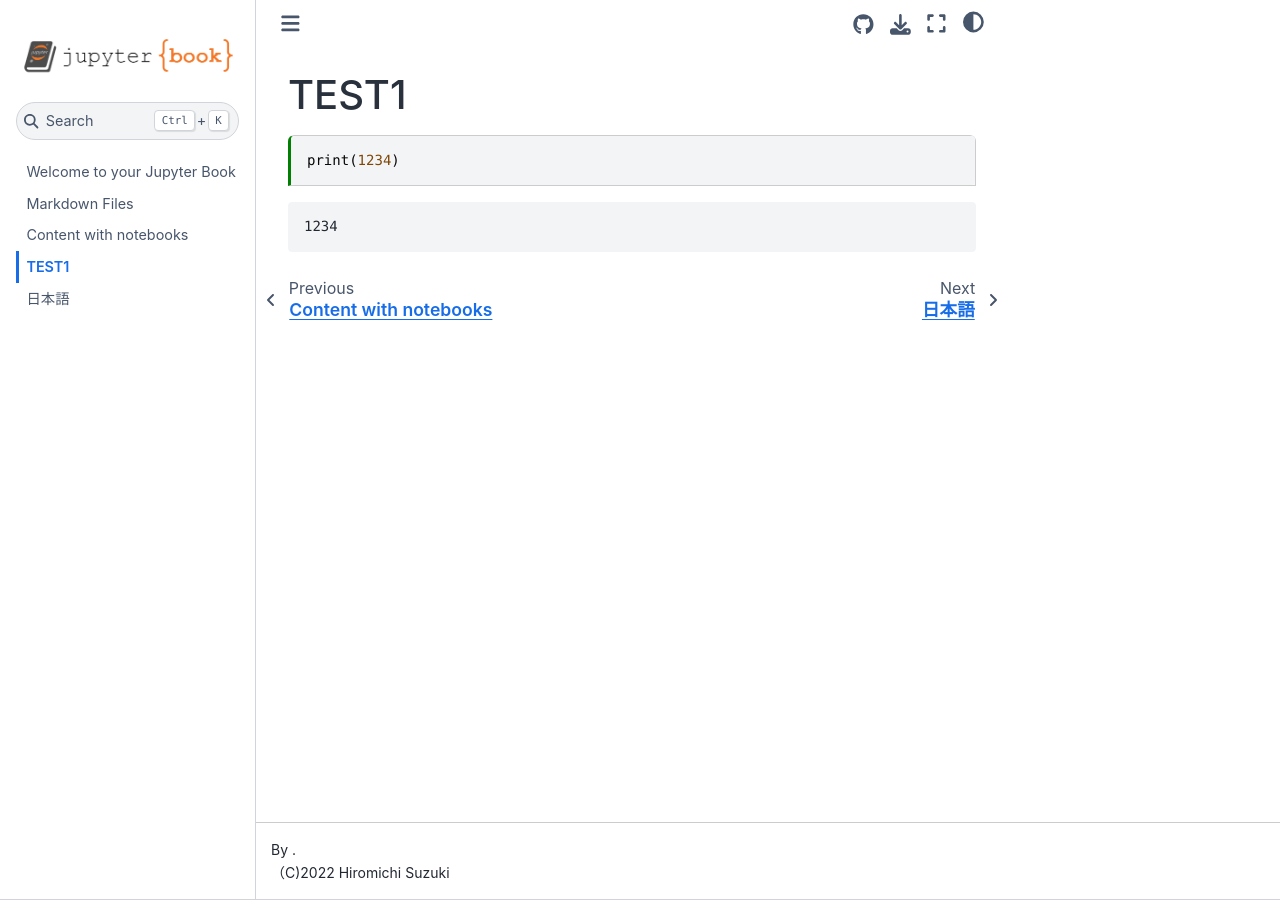
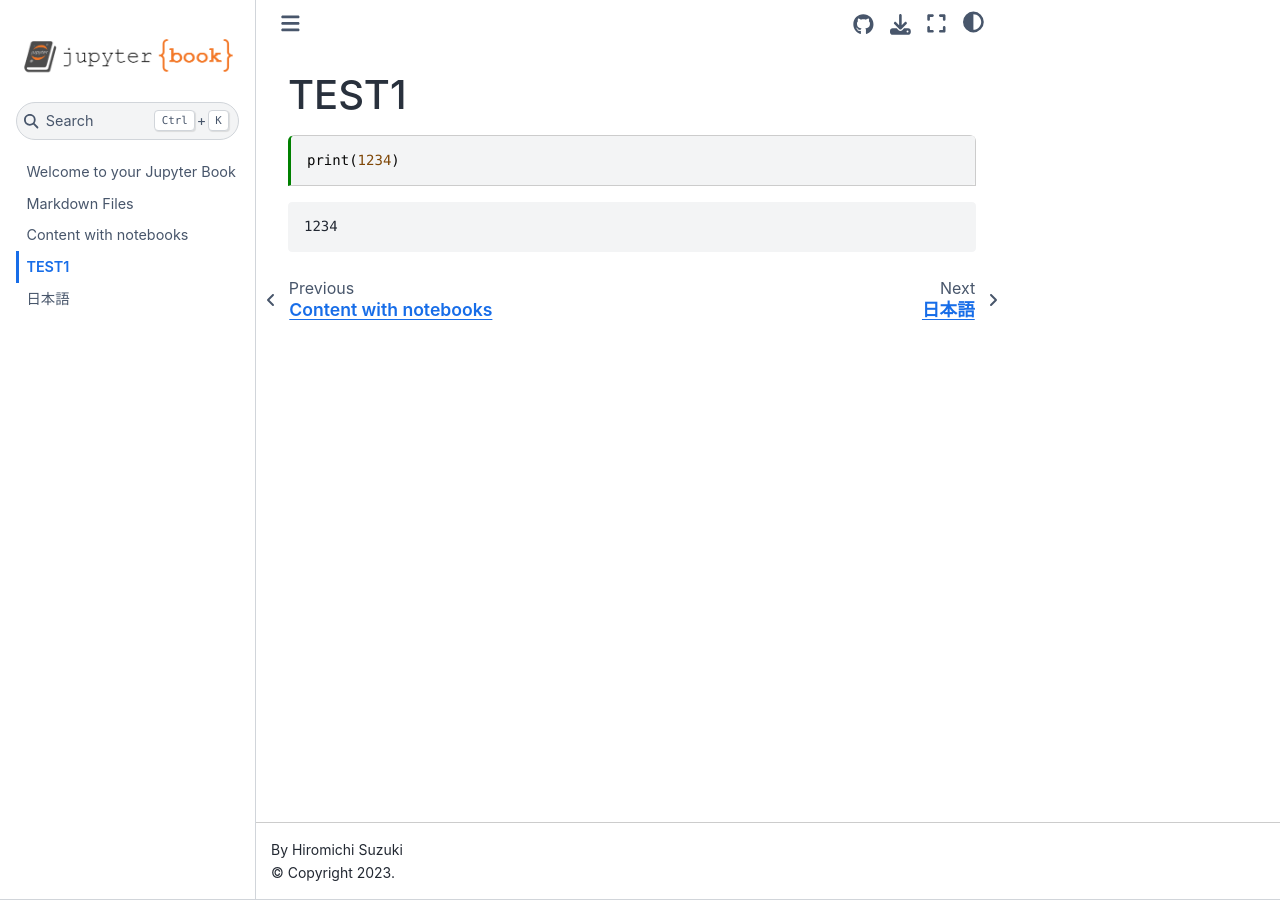
Before and after one commit to bonten999/testJuliaNotebook, a Jupyter Book: the page built from test1.ipynb, in a window 1280 px wide. Built offline with Jupyter Book 1.0.4 settings and Sphinx 7.4.7 and the Sphinx Book theme 1.1.4, drawn with Linux system fonts in a browser that asks for light colours; some of the changed lines change nothing that is shown.

Commit message:
copyright　変更

```diff
--- a/_config.yml
+++ b/_config.yml
@@ -2,7 +2,7 @@
 # Learn more at https://jupyterbook.org/customize/config.html
 
 title: JuliaNotes
-author: .
+author: Hiromichi Suzuki
 logo: logo.png
 
 # Force re-execution of notebooks on each build.
@@ -30,11 +30,12 @@ repository:
 html:
   use_issues_button: true
   use_repository_button: true
- #変な日本語になるので変更
-  extra_footer: |
-    <p>
-     （C)2022 Hiromichi Suzuki
-    </p>
+ # #変な日本語になるので変更
+ #  extra_footer: |
+ #    <p>
+ #     （C)2022 Hiromichi Suzuki
+ #    </p>
 sphinx:
   config:
-    html_show_copyright: false
+    language: ja
+    html_show_copyright: true
```
